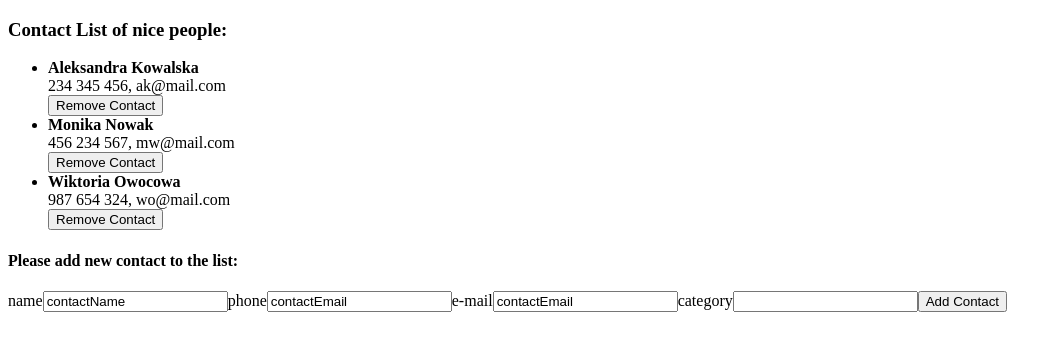
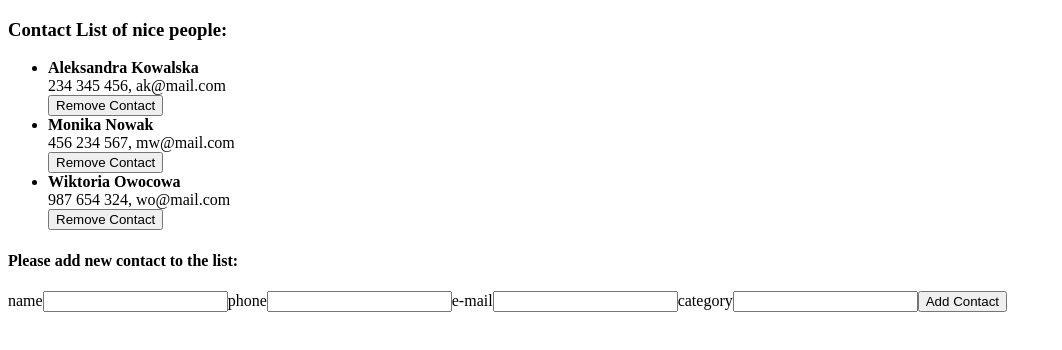
Before and after one commit to marcinpgit/js-homework, a React (Create React App) app in the folder react_app_ex_13/: page / in a window 1280 px wide. Shown: the top 350 px of the page, without its empty margins (0-1062 px from the left). Built offline with nearby package versions, Linux system fonts and the light colour scheme.

Commit message:
minor changes in code

```diff
--- a/react_app_ex_13/src/components/AddContact.js
+++ b/react_app_ex_13/src/components/AddContact.js
@@ -5,10 +5,12 @@ class AddContact extends React.Component {
         super(props);
 
         this.state = {
-            name: 'contactName',
-            phone: 'contactEmail',
-            email: 'contactEmail',
-            category: ''
+            contact: {
+                name: 'contactName',
+                phone: 'contactEmail',
+                email: 'contactEmail',
+                category: []
+            }
         };
     }
 
```
